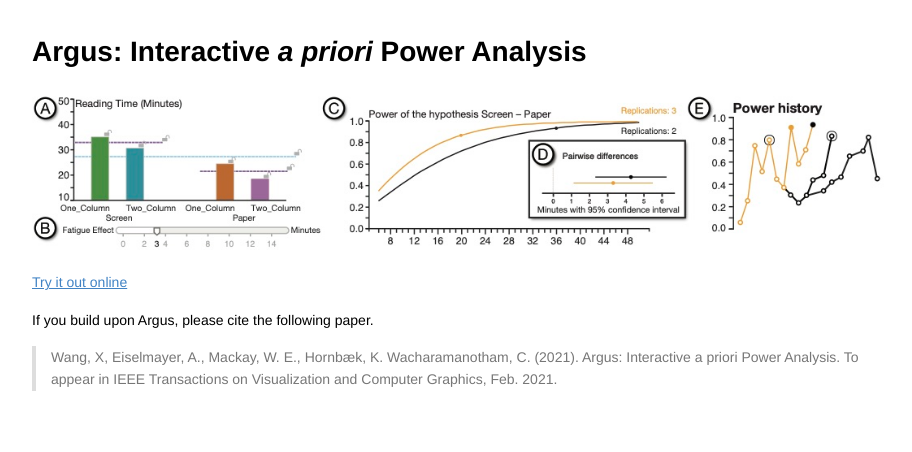
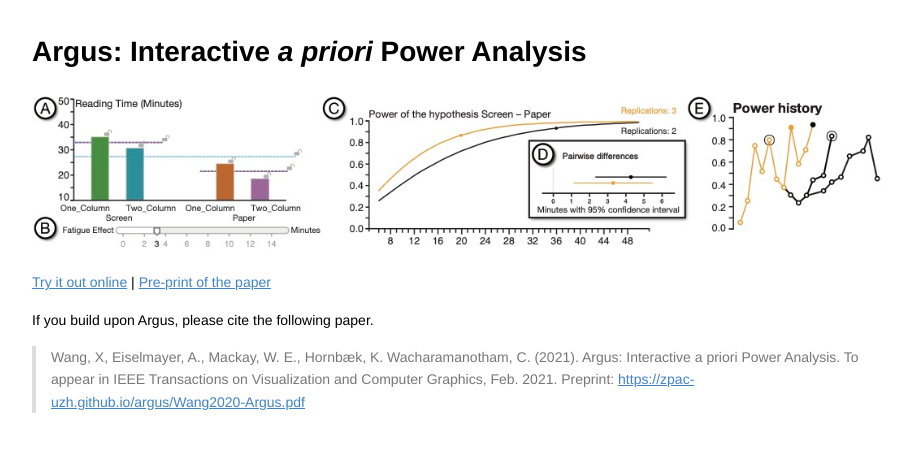
Before and after one commit to ZPAC-UZH/argus, a plain HTML site: page docs/index.html in a window 1280 px wide. Shown: the whole page, without its empty margins (181-1093 px from the left). Drawn offline with Linux system fonts and the light colour scheme.

Commit message:
Added a pre-print

```diff
--- a/docs/index.html
+++ b/docs/index.html
@@ -321,7 +321,9 @@
 <p><img src="./images/hero_figure.jpg" alt="Argus first figure"></p>
 
 
-<p><a href="https://argus.shinyapps.io/project-argus/">Try it out online</a>
+<p>
+  <a href="https://argus.shinyapps.io/project-argus/">Try it out online</a> |
+  <a href="Wang2020-Argus.pdf">Pre-print of the paper</a>
 <!--
 | <a href="https://github.com/ZPAC-UZH/touchstone2">Source code</a>
 | <a href="https://osf.io/ab536/download">Paper</a>
@@ -333,7 +335,9 @@
 <p>If you build upon Argus, please cite the following paper. </p>
 
 <blockquote>
-<p>Wang, X, Eiselmayer, A., Mackay, W. E., Hornbæk, K. Wacharamanotham, C. (2021). Argus: Interactive a priori Power Analysis. To appear in IEEE Transactions on Visualization and Computer Graphics, Feb. 2021.</p>
+<p>Wang, X, Eiselmayer, A., Mackay, W. E., Hornbæk, K. Wacharamanotham, C. (2021). Argus: Interactive a priori Power Analysis.
+To appear in IEEE Transactions on Visualization and Computer Graphics, Feb. 2021.
+Preprint: <a href="https://zpac-uzh.github.io/argus/Wang2020-Argus.pdf">https://zpac-uzh.github.io/argus/Wang2020-Argus.pdf</a></p>
 </blockquote>
 
 <!--
```
Also changed, not shown: 1 other file.
